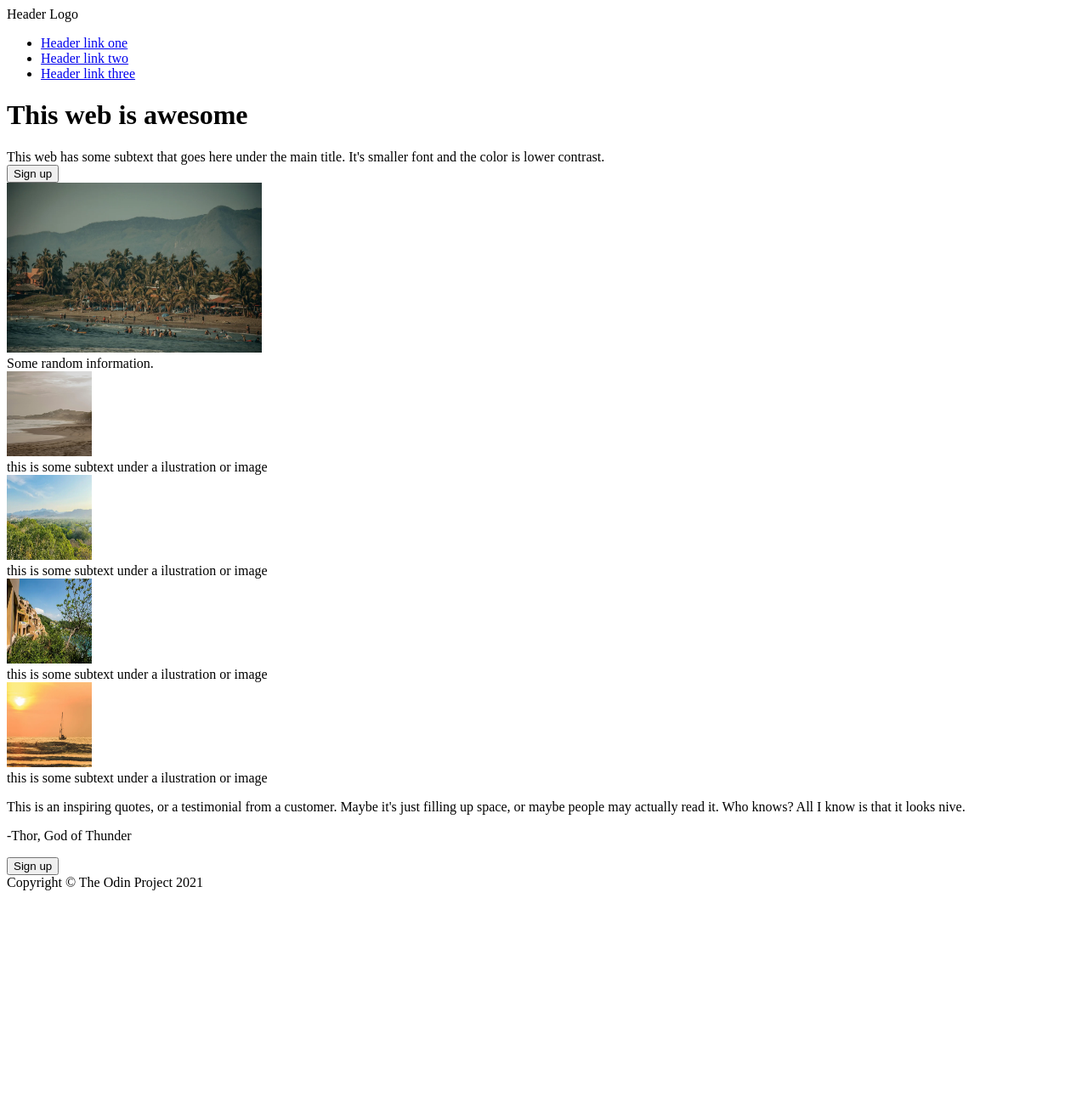
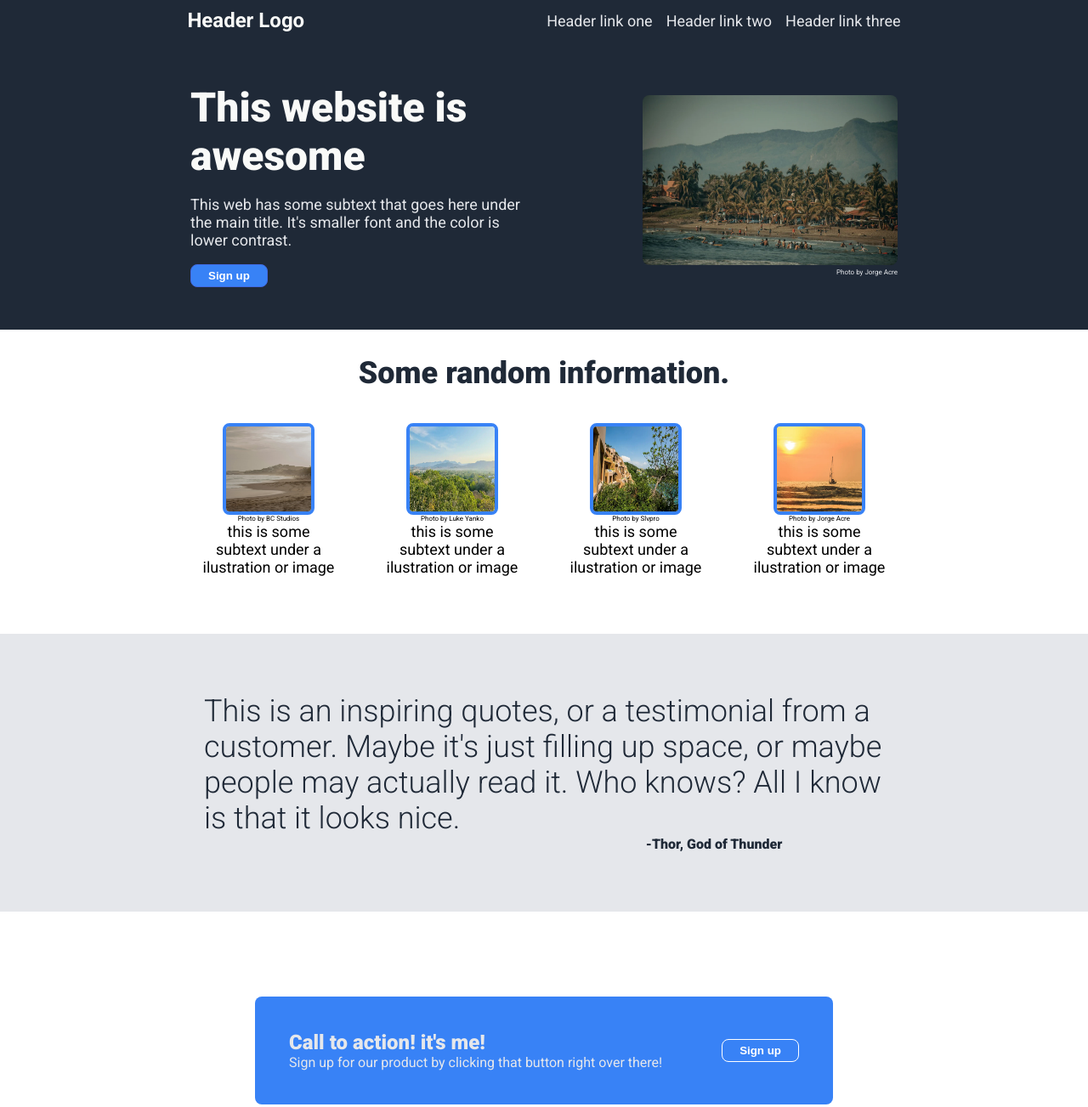
Before and after one commit to JMax7587/landing_page, a plain HTML site: page index.html in a window 1280 px wide. Shown: the top 1303 px of the page at 85% size. Before the commit the page ends 1056 px from the top, so only its background shows below. Drawn offline with Linux system fonts and the light colour scheme.

Commit message:
Filling the boilerplate and style.css with the elements and style
I totally forgot do commits before finish

```diff
--- a/index.html
+++ b/index.html
@@ -9,56 +9,76 @@
     <body>
         <div class="header">
             <div class="hero">
-                <div>Header Logo</div>
+                <div class="logo">Header Logo</div>
+                <div class="links">
                     <ul>
                         <li><a href="#">Header link one</a></li>
                         <li><a href="#">Header link two</a></li>
                         <li><a href="#">Header link three</a></li>
                     </ul>
                 </div>
+            </div>
             <div class="hero-main">
-                <h1 class="title">This web is awesome</h1>
-                <div class="sub-text">This web has some subtext that goes here
+                <div class="sub-text">
+                    <h1 class="title">This website is awesome</h1>
+                    <p>
+                       This web has some subtext that goes here
                     under the main title. It's smaller font and the color is
                     lower contrast.
+                    </p>
+                    <button class="btop">Sign up</button>
                 </div>
-                <button class="btop">Sign up</button>
                 <div class="image">
                     <img src="images/zihua-jorge-acre.webp" width="300" alt="Playa Zihuatanejo">
+                    <div class="creditosw">Photo by Jorge Acre</div>
                 </div>
             </div>
         </div>
+            <h2>Some random information.</h2>
             <div class="container">
-                <div class="main-top">Some random information.
                     <div class="zihua">
-                        <img src="images/zihua-bc-estudios.webp" width="100" height="100" alt="Playa linda Zihuatanejo">
+                        <img class="imgborder" src="images/zihua-bc-estudios.webp" width="100" height="100" alt="Playa linda Zihuatanejo">
+                        <div class="creditosb">Photo by BC Studios</div>
                         <div class="text">this is some subtext under a ilustration or image</div>
                     </div>
                     <div class="zihua">
-                        <img src="images/zihua-luke-yanko.webp" width="100" height="100" alt="Ixtapa-Zihuatanejo">
+                        <img class="imgborder" src="images/zihua-luke-yanko.webp" width="100" height="100" alt="Ixtapa-Zihuatanejo">
+                        <div class="creditosb">Photo by Luke Yanko</div>
                         <div class="text">this is some subtext under a ilustration or image</div>
                     </div>
                     <div class="zihua">
-                        <img src="images/zihua-slvpro.webp" width="100" height="100" alt="Hotel Zihuatanejo">
+                        <img class="imgborder" src="images/zihua-slvpro.webp" width="100" height="100" alt="Hotel Zihuatanejo">
+                        <div class="creditosb">Photo by Slvpro</div>
                         <div class="text">this is some subtext under a ilustration or image</div>
                     </div>
                     <div class="zihua">
-                        <img src="images/zihua2-jorge-acre.webp" width="100" height="100" alt="Atardecer Zihuatanejo">
+                        <img class="imgborder" src="images/zihua2-jorge-acre.webp" width="100" height="100" alt="Atardecer Zihuatanejo">
+                        <div class="creditosb">Photo by Jorge Acre</div>
                         <div class="text">this is some subtext under a ilustration or image</div>
                     </div>
             </div>
             <div class="main-middle">
-                    <p>
+                <div class="up">
                     This is an inspiring quotes, or a testimonial from a customer.
                     Maybe it's just filling up space, or maybe people may actually
-                        read it. Who knows? All I know is that it looks nive.
-                    </p>
-                    <p>
+                    read it. Who knows? All I know is that it looks nice.
+                </div>
+                <div class="down">
                     -Thor, God of Thunder
-                    </p>
+                </div>
             </div>
             <div class="main-bottom">
-                    <button class="bbottom">Sign up</button>
+                <div class="cards">
+                    <div class="card-one">
+                    Call to action! it's me!
+                    </div>
+                    <div class="card-two">
+                    Sign up for our product by clicking that button right
+                    over there!
+                </div>
+                </div>
+                <div class="bbottom">
+                    <button class="bstyle">Sign up</button>
                 </div>
             </div>
         <div class="footer">
--- a/style.css
+++ b/style.css
@@ -0,0 +1,238 @@
+@import url('https://fonts.googleapis.com/css2?family=Roboto:ital,wght@0,100..900;1,100..900&display=swap');
+
+body {
+    font-family: Roboto;
+    min-height: 100vh;
+    margin: 0;
+    display: flex;
+    flex-direction: column;
+}
+
+/* --------------------------------- */
+
+.header {
+    background-color: #1F2937;
+    display: flex;
+    flex-direction: column;
+    justify-content: center;
+    align-items: center;
+}
+
+.links {
+    padding-left: 245px;
+}
+
+ .hero {
+    display: flex;
+    padding: 10px;
+    align-items: center;
+     /* width: 740px; */
+ }
+
+ .logo {
+    display: flex;
+    color: #F9FAF8;
+    font-size: 24px;
+    font-weight: bold;
+    flex: 1;
+    /* padding-right: 140px; */
+ }
+
+ .image {
+    padding: 50px;
+ }
+
+ .creditosw {
+    display: flex;
+    padding: 0;
+    margin: 0;
+    font-size: 8px;
+    align-items: flex-end;
+    justify-content: flex-end;
+    color: #E5E7EB;
+ }
+
+  .creditosb {
+    display: flex;
+    padding: 0;
+    margin: 0;
+    font-size: 8px;
+    align-items: flex-end;
+    justify-content: flex-end;
+    color: black;
+  }
+
+ ul {
+    display: flex;
+    list-style-type: none;
+    gap: 16px;
+    margin: 0;
+ }
+
+ a {
+    text-decoration: none;
+    color: #E5E7EB;
+    font-size: 18px;
+ }
+
+ .hero-main {
+    display: flex;
+    align-items: center;
+    justify-content: center;
+    margin: 0;
+    padding: 0;
+    gap: 32px;
+ }
+
+ .sub-text {
+    width: 400px;
+    margin: 0;
+    padding: 50px;
+ }
+
+ .title {
+    color: #F9FAF8;
+    font-size: 48px;
+    font-weight: 900;
+    margin: 0;
+    padding: 0;
+ }
+
+ p {
+    color: #E5E7EB;
+    font-size: 18px;
+ }
+
+ .btop {
+    background-color: #3882F6;
+    cursor: pointer;
+    border: 1px solid royalblue;
+    color: white;
+    border-radius: 8px;
+    font-weight: bold;
+    padding: 5px 20px;
+ }
+/* ------------------------------------------- */
+
+h2 {
+    text-align: center;
+    color: #1F2937;
+    font-size: 36px;
+    font-weight: 900;
+    padding: 0;
+}
+
+.container {
+    display: flex;
+    align-items: center;
+    justify-content: center;
+    margin-bottom: 60px;
+}
+
+.zihua {
+    display: flex;
+    flex-direction: column;
+    width: 200px;
+    align-items: center;
+    justify-content: center;
+    margin: 0 ;
+    padding: 8px;
+
+}
+
+.text {
+    display: flex;
+    text-align: center;
+    font-size: 18px;
+    width: 155px;
+}
+
+img {
+    border-radius: 8px;
+}
+
+.imgborder {
+        border-radius: 8px;
+    border: 0.3em solid #3882f6;
+}
+
+/* ------------------------------------------- */
+
+.main-middle {
+    background-color: #E5E7EB;
+    display: flex;
+    flex-direction: column;
+    align-items: center;
+    justify-content: center;
+    /* padding: 100px; */
+    padding: 70px;
+}
+
+.up {
+    display: flex;
+    width: 800px;
+    font-size: 36px;
+    color: #1F2937;
+    font-weight: 300;
+}
+
+.down {
+    display: flex;
+    margin-left: 400px;
+    color: #1F2937;
+    font-weight: 900;
+}
+
+/* ------------------------------------------- */
+
+.main-bottom {
+    background-color: #3882F6;
+    display: flex;
+    padding: 40px;
+    border-radius: 8px;
+    width: 600px;
+    justify-content: center;
+    align-self: center;
+    margin: 100px;
+}
+
+.cards {
+    display: flex;
+    flex-direction: column;
+    flex: 1;
+    color: #E5E7EB;
+}
+
+.card-one {
+    font-weight: 900;
+    font-size: 24px;
+}
+
+.bstyle {
+    background-color: #3882F6;
+    cursor: pointer;
+    border: 1px solid rgb(255, 255, 255);
+    color: white;
+    border-radius: 8px;
+    font-weight: bold;
+    padding: 5px 20px;
+}
+
+.bbottom {
+    display: flex;
+    flex-direction: column;
+    align-items: center;
+    justify-content: center;
+}
+
+/* ------------------------------------------- */
+
+.footer {
+    display: flex;
+    background-color: #1F2937;
+    color: #E5E7EB;
+    align-items: center;
+    justify-content: center;
+    padding: 20px;
+    font-size: 18px;
+}
```
Lines whose indentation alone changed are shown as unchanged.
